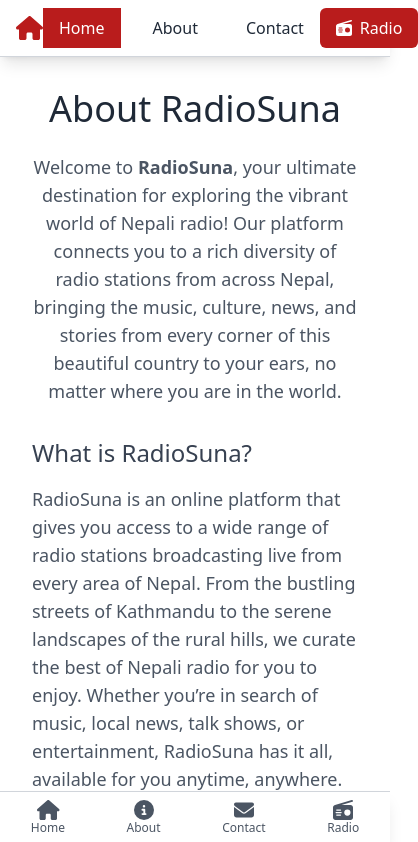
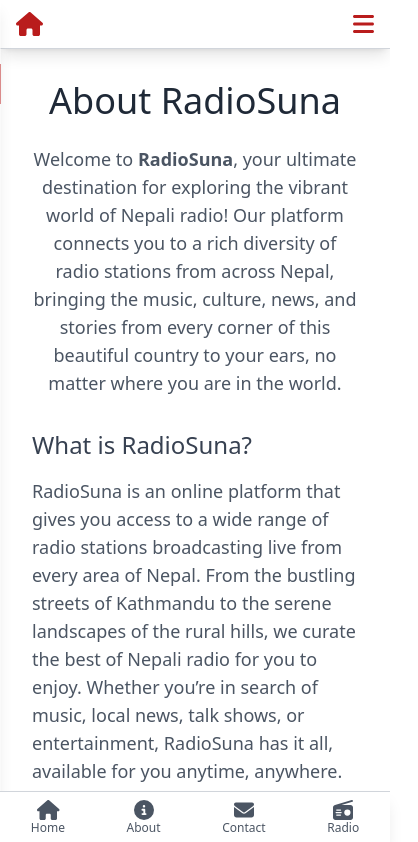
Before and after one commit to birajrai/radiosuna, a Next.js app: page /about-us in a window 390 px wide. Shown: the top 842 px of the page, 418 px wide, since content can reach past the window. Built offline with nearby package versions, Linux system fonts and the light colour scheme.

Commit message:
off-canvas for mobile

```diff
--- a/src/components/Header.js
+++ b/src/components/Header.js
@@ -1,5 +1,5 @@
 import { FontAwesomeIcon } from '@fortawesome/react-fontawesome';
-import { faHome, faRadio } from '@fortawesome/free-solid-svg-icons';
+import { faHome, faBars, faTimes, faRadio } from '@fortawesome/free-solid-svg-icons';
 import { useState } from 'react';
 
 const menuItems = [
@@ -10,6 +10,7 @@
 
 export default function Header() {
     const [activeLink, setActiveLink] = useState('/');
+    const [isMenuOpen, setIsMenuOpen] = useState(false);
 
     return (
         <header className="bg-white border-b border-gray-300 shadow-lg">
@@ -24,17 +25,40 @@
                     <FontAwesomeIcon icon={faHome} />
                 </a>
 
-                {/* Navigation Links */}
-                <nav className="flex space-x-4 items-center">
+                {/* Hamburger Menu for Mobile */}
+                <button
+                    className="text-red-700 text-2xl md:hidden"
+                    onClick={() => setIsMenuOpen(!isMenuOpen)}
+                >
+                    <FontAwesomeIcon icon={isMenuOpen ? faTimes : faBars} />
+                </button>
+
+                {/* Navigation Links - Offcanvas */}
+                <nav
+                    className={`fixed top-0 left-0 w-3/4 h-full bg-white shadow-lg transform ${isMenuOpen ? 'translate-x-0' : '-translate-x-full'
+                        } transition-transform md:relative md:translate-x-0 md:flex md:space-x-4 items-center`}
+                >
+                    <div className="p-4 md:hidden">
+                        {/* Close Button */}
+                        <button
+                            className="text-red-700 text-2xl"
+                            onClick={() => setIsMenuOpen(false)}
+                        >
+                            <FontAwesomeIcon icon={faTimes} />
+                        </button>
+                    </div>
                     {menuItems.map((item, index) => (
                         <div key={index} className="relative group">
                             <a
                                 href={item.href}
                                 className={`px-4 py-2 font-medium font-sans transition ${activeLink === item.href
-                                    ? 'bg-red-700 text-white h-full' // Active link style with full height
+                                    ? 'bg-red-700 text-white'
                                     : 'text-gray-800 hover:text-red-700'}
-                                    flex items-center`} // Make sure text is vertically centered
-                                onClick={() => setActiveLink(item.href)} // Set active link
+                                    flex items-center`}
+                                onClick={() => {
+                                    setActiveLink(item.href);
+                                    setIsMenuOpen(false); // Close menu on click
+                                }}
                             >
                                 {item.name}
                             </a>
@@ -43,11 +67,10 @@
                 </nav>
 
                 {/* Radio Button */}
-                <button className="bg-red-700 text-white px-4 py-2 rounded-md flex items-center space-x-2 hover:bg-red-800 transition font-medium font-sans">
+                <button className="hidden md:flex bg-red-700 text-white px-4 py-2 rounded-md items-center space-x-2 hover:bg-red-800 transition font-medium font-sans">
                     <FontAwesomeIcon icon={faRadio} />
                     <span>Radio</span>
                 </button>
-
             </div>
         </header>
     );
```
